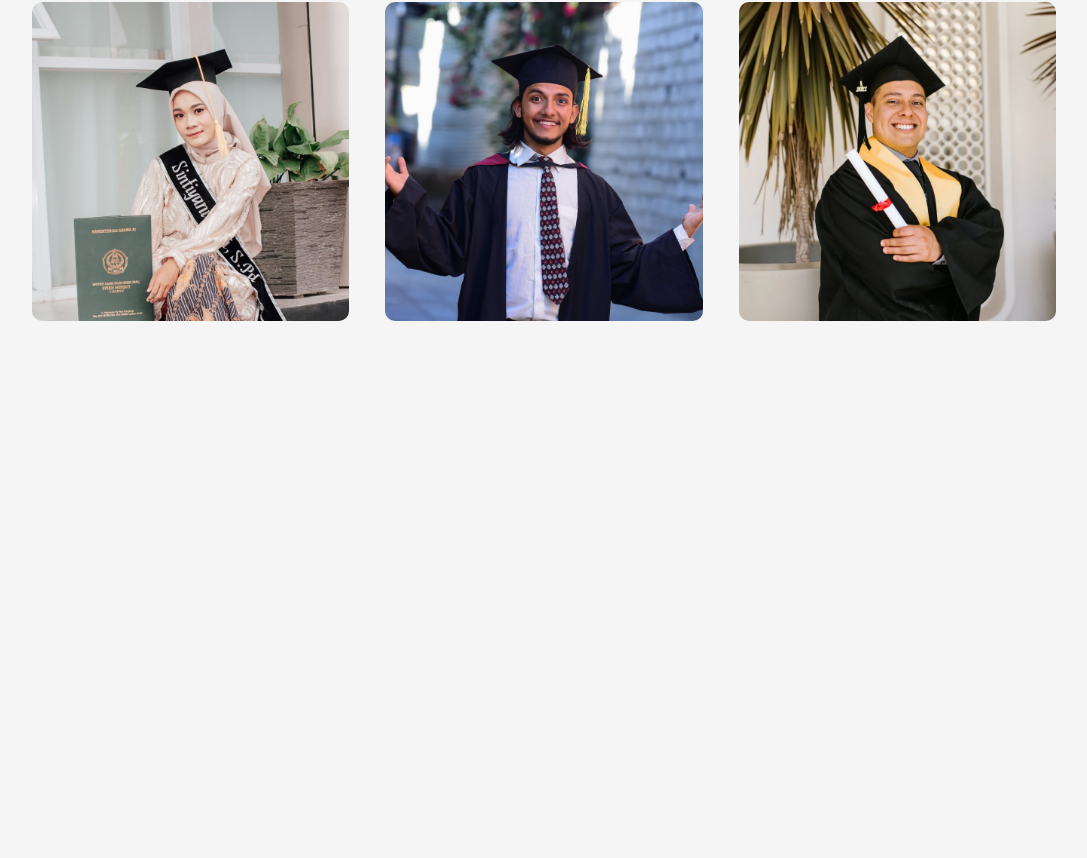
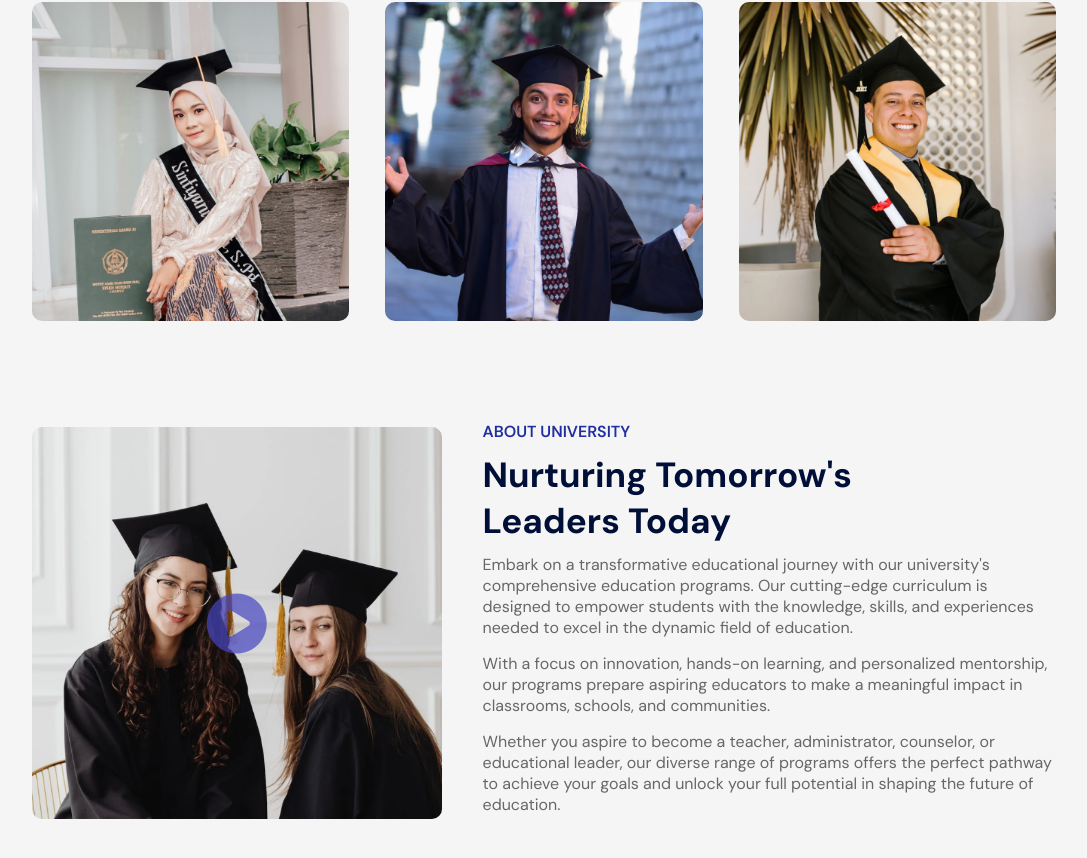
Before and after one commit to ayselhasanli/eduzone, a React (Vite) app: page / in a window 1280 px wide. Shown: the part 1015-1873 px from the top of the page, without its empty margins (96-1183 px from the left). Before the commit the page ends 1416 px from the top, so only its background shows below. Built offline with nearby package versions, Linux system fonts and the light colour scheme.

Commit message:
about section created and dynamic sticky nav updated

```diff
--- a/src/App.jsx
+++ b/src/App.jsx
@@ -1,3 +1,4 @@
+import About from "./components/About/About";
 import Hero from "./components/Hero/Hero";
 import Navbar from "./components/Navbar/Navbar";
 import Programs from "./components/Programs/Programs";
@@ -8,8 +9,9 @@ function App() {
     <>
       <Navbar />
       <Hero />
-      <Title subTitle = 'Our program'  title='What We Offer' />
+      <Title subTitle="Our program" title="What We Offer" />
       <Programs />
+      <About />
     </>
   );
 }
--- /dev/null
+++ b/src/components/About/About.css
@@ -0,0 +1,47 @@
+.about {
+  margin: 10rem auto;
+  display: flex;
+  align-items: center;
+  justify-content: space-between;
+}
+
+.about .about-left {
+  flex-basis: 40%;
+  position: relative;
+}
+
+.about .about-right {
+  flex-basis: 56%;
+}
+
+.about .about-left .about-img {
+  border-radius: 1rem;
+}
+
+.about .about-left .about-icon {
+  font-size: 6rem;
+  z-index: 9;
+  position: absolute;
+  top: 50%;
+  left: 50%;
+  transform: translate(-50%, -50%);
+  color: var(--play-icon-color);
+  cursor: pointer;
+}
+
+.about .about-right h3 {
+  font-weight: 600;
+  font-size: 1.6rem;
+  color: var(--title-color);
+}
+
+.about .about-right h2 {
+  font-size: 3.5rem;
+  color: var(--subtitle-color);
+  margin: 1rem 0;
+  max-width: 40rem;
+}
+
+.about .about-right p {
+  color: var(--gray-text);
+  margin-bottom: 1.5rem;
--- /dev/null
+++ b/src/components/About/About.jsx
@@ -0,0 +1,39 @@
+import React from "react";
+import "./About.css";
+import about_img from "../../assets/media/about.png";
+
+const About = () => {
+  return (
+    <section className="about container">
+      <div className="about-left">
+        <img src={about_img} alt="" className="about-img" />
+        <div className="about-icon">
+          <i className="fa-solid fa-circle-play"></i>
+        </div>
+      </div>
+      <div className="about-right">
+        <h3>ABOUT UNIVERSITY</h3>
+        <h2>Nurturing Tomorrow's Leaders Today</h2>
+        <p>
+          Embark on a transformative educational journey with our university's
+          comprehensive education programs. Our cutting-edge curriculum is
+          designed to empower students with the knowledge, skills, and
+          experiences needed to excel in the dynamic field of education.
+        </p>
+        <p>
+          With a focus on innovation, hands-on learning, and personalized
+          mentorship, our programs prepare aspiring educators to make a
+          meaningful impact in classrooms, schools, and communities.
+        </p>
+        <p>
+          Whether you aspire to become a teacher, administrator, counselor, or
+          educational leader, our diverse range of programs offers the perfect
+          pathway to achieve your goals and unlock your full potential in
+          shaping the future of education.
+        </p>
+      </div>
+    </section>
+  );
+};
+
+export default About;
--- a/src/components/Navbar/Navbar.css
+++ b/src/components/Navbar/Navbar.css
@@ -35,3 +35,8 @@ nav .container .nav-menu {
   align-items: center;
   justify-content: center;
 }
+
+.dark-nav {
+  background-color: var(--dark-nav-bg);
+  transition: 0.5s;
+}
--- a/src/components/Navbar/Navbar.jsx
+++ b/src/components/Navbar/Navbar.jsx
@@ -1,10 +1,18 @@
-import React from 'react'
-import "./Navbar.css"
-import nav_logo from "../../assets/media/logo.png"
+import React, { useEffect, useState } from "react";
+import "./Navbar.css";
+import nav_logo from "../../assets/media/logo.png";
 
 const Navbar = () => {
+  const [sticky, setSticky] = useState(false);
+
+  useEffect(() => {
+    window.addEventListener("scroll", () => {
+      window.scrollY > 50 ? setSticky(true) : setSticky(false);
+    });
+  }, []);
+
   return (
-    <nav>
+    <nav className={`${sticky ? "dark-nav" : ""}`}>
       <div className="container">
         <div className="logo">
           <img src={nav_logo} alt="" />
@@ -17,12 +25,12 @@ const Navbar = () => {
           <li>Campus</li>
           <li>Testimonials</li>
           <li>
-            <button className='btn'>Contact us</button>
+            <button className="btn">Contact us</button>
           </li>
         </ul>
       </div>
     </nav>
   );
-}
+};
 
-export default Navbar
+export default Navbar;
--- a/src/index.css
+++ b/src/index.css
@@ -47,5 +47,8 @@ button {
   --body-bg-color: #f5f5f5;
   --black-text: #000;
   --title-color: #212EA0;
+  --play-icon-color: rgba(70, 70, 193, 0.7);
   --subtitle-color: #000F38;
+  --gray-text: #676767;
+  --dark-nav-bg: #212EA0;
 }
```
Also changed, not shown: src/components/Hero/Hero.css (+4 -4 lines).
